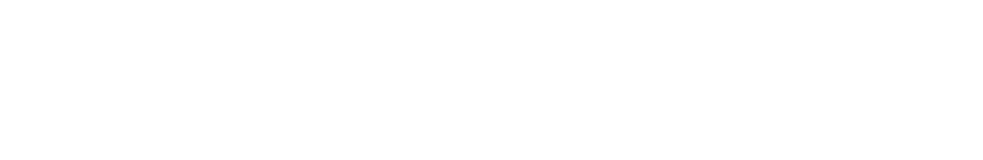
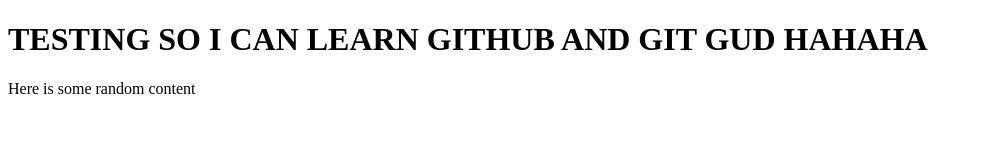
Before and after one commit to Julantique/test-repo, a plain HTML site: page index.html in a window 1280 px wide. Shown: the whole page, without its empty margins (0-983 px from the left). Drawn offline with Linux system fonts and the light colour scheme.

Commit message:
(TEST) Added content into index.html

```diff
--- a/index.html
+++ b/index.html
@@ -5,7 +5,9 @@
     <meta name="viewport" content="width=device-width, initial-scale=1.0">
     <title>Document</title>
 </head>
+<body></body>
 <body>
-
+    <h1>TESTING SO I CAN LEARN GITHUB AND GIT GUD HAHAHA</h1>
+    <p>Here is some random content</p>
 </body>
 </html>
```
